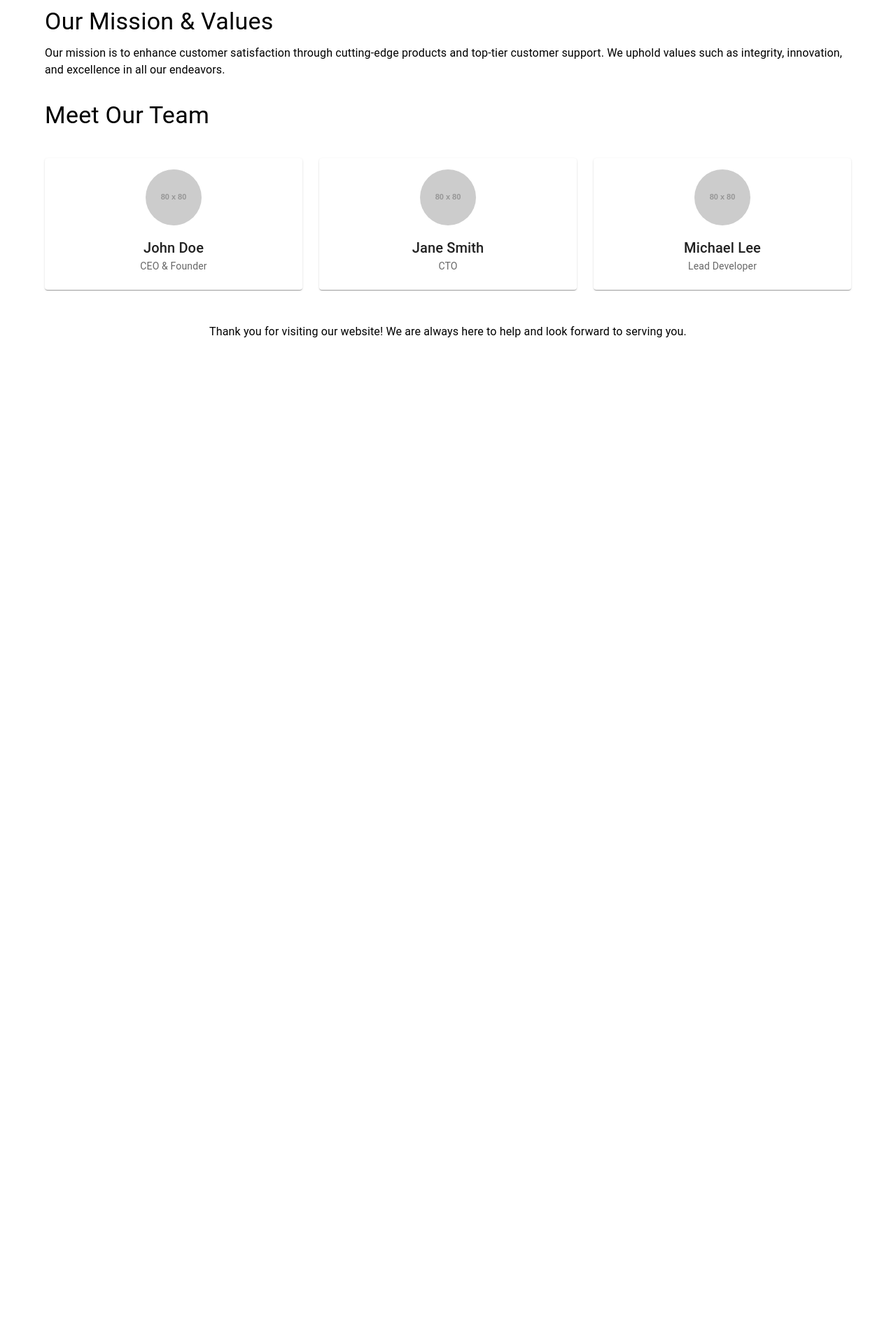
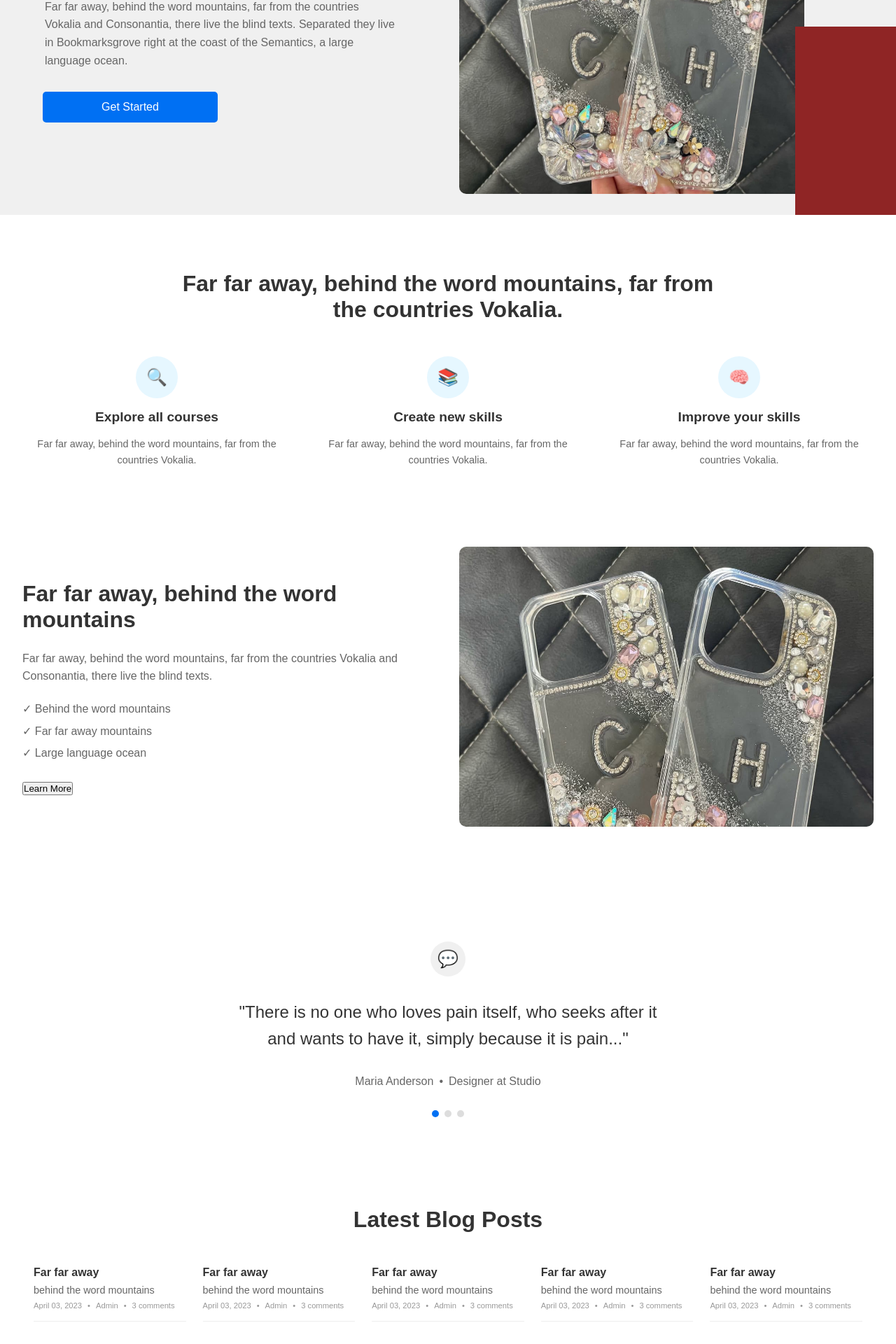
Before and after one commit to jensilathiya10/mern-project, a React (Create React App) app in the folder react-rev/reduxapp/: page /about in a window 1280 px wide. Shown: the part 293-2213 px from the top of the page at 70% size. Before the commit the page ends 811 px from the top, so only its background shows below. Built offline with nearby package versions, Linux system fonts and the light colour scheme.

Commit message:
error solve

```diff
--- a/react-rev/reduxapp/src/About.css
+++ b/react-rev/reduxapp/src/About.css
@@ -1,26 +1,358 @@
 /* About.css */
 .about-container {
-    max-width: 800px;
-    margin: 50px auto;
-    padding: 20px;
-    text-align: center;
-    background: #fff;
-    border-radius: 10px;
-    box-shadow: 2px 2px 10px rgba(0, 0, 0, 0.1);
+  margin: 0 auto;
+  font-family: 'Inter', sans-serif;
+  color: #333;
+
+
+}
+
+/* Hero Section */
+.hero-section {
+  display: flex;
+  justify-content: space-between;
+  align-items: center;
+  margin-bottom: 5rem;
+  gap: 2rem;
+}
+
+.hero-text {
+  flex: 1;
+}
+
+.hero-text h1 {
+  font-size: 2.5rem;
+  font-weight: 700;
+  padding-right: 3.5rem;
+    padding-left: 4rem;
+  margin-bottom: 1.5rem;
+  color: #1a1a1a;
+}
+
+.hero-text p {
+  font-size: 1rem;
+  line-height: 1.6;
+  padding-right: 3.5rem;
+    padding-left: 4rem;
+  margin-bottom: 2rem;
+  color: #666;
+}
+
+.hero-image {
+  flex: 1;
+  position: relative;
+}
+
+.hero-image img {
+  width: 79%;
+  border-radius: 10px;
+  object-fit: cover;
+  height: 543px;
+}
+.testimonial-container1{
+  background-color: #8f2525;
+  width: 30rem;
+  height: 20rem;
+  position: absolute;
+  top : 19rem;
+  left: 30rem;
+
+}
+.testimonial-box {
+  position: absolute;
+  bottom: -20px;
+  right: -20px;
+  background-color: #fff;
+  padding: 0rem 2rem;
+    box-shadow: 0 5px 15px rgba(0, 0, 0, 0.1);
+  border-radius: 10px;
+  width: 80%;
+}
+
+.testimonial-box p {
+  font-size: 0.9rem;
+  line-height: 1.6;
+  font-style: italic;
+  margin-bottom: 1rem;
+}
+
+.testimonial-author {
+  font-weight: 700;
+  margin-bottom: 0.3rem !important;
+}
+
+.testimonial-role {
+  color: #666;
+  font-size: 0.8rem !important;
+}
+
+/* Features Section */
+.features-section {
+  margin-bottom: 5rem;
+  padding: 0rem 2rem;
+}
+
+.features-section h2 {
+  font-size: 2rem;
+  text-align: center;
+  margin-bottom: 3rem;
+  max-width: 800px;
+  margin-left: auto;
+  margin-right: auto;
+}
+
+.features-grid {
+  display: grid;
+  grid-template-columns: repeat(3, 1fr);
+  gap: 2rem;
+}
+
+.feature-card {
+  text-align: center;
+}
+
+.feature-icon {
+  width: 60px;
+  height: 60px;
+  border-radius: 50%;
+  display: flex;
+  align-items: center;
+  justify-content: center;
+  margin: 0 auto 1rem;
+  font-size: 1.5rem;
+}
+
+.feature-icon.blue {
+  background-color: #e6f7ff;
+  color: #0070f3;
+}
+
+.feature-card h3 {
+  font-size: 1.2rem;
+  margin-bottom: 1rem;
+}
+
+.feature-card p {
+  color: #666;
+  font-size: 0.9rem;
+  line-height: 1.6;
+}
+
+/* Content Section */
+.content-section {
+  display: flex;
+  padding: 2rem;
+  justify-content: space-between;
+  align-items: center;
+  margin-bottom: 5rem;
+  gap: 2rem;
+}
+
+.content-text {
+  flex: 1;
+}
+
+.content-text h2 {
+  font-size: 2rem;
+  margin-bottom: 1.5rem;
+}
+
+.content-text p {
+  color: #666;
+  line-height: 1.6;
+  margin-bottom: 1.5rem;
+}
+
+.content-text ul {
+  list-style: none;
+  padding: 0;
+  margin-bottom: 2rem;
+}
+
+.content-text li {
+  margin-bottom: 0.8rem;
+  color: #666;
+}
+
+.content-image {
+  flex: 1;
+}
+
+.content-image img {
+  width: 100%;
+  border-radius: 10px;
+  object-fit: cover;
+  height: 400px;
+}
+
+/* Testimonial Section */
+.testimonial-section {
+  margin-bottom: 5rem;
+  text-align: center;
+}
+
+.testimonial-container {
+  max-width: 700px;
+  margin: 0 auto;
+  padding: 3rem 2rem;
+}
+
+.testimonial-icon {
+  width: 50px;
+  height: 50px;
+  background-color: #f0f0f0;
+  border-radius: 50%;
+  display: flex;
+  align-items: center;
+  justify-content: center;
+  margin: 0 auto 2rem;
+  font-size: 1.5rem;
+}
+
+.quote {
+  font-size: 1.5rem;
+  line-height: 1.6;
+  margin-bottom: 2rem;
+  font-weight: 300;
+}
+
+.testimonial-footer {
+  margin-bottom: 2rem;
+  color: #666;
+}
+
+.separator {
+  margin: 0 0.5rem;
+}
+
+.testimonial-pagination {
+  display: flex;
+  justify-content: center;
+  gap: 0.5rem;
+}
+
+.dot {
+  width: 10px;
+  height: 10px;
+  border-radius: 50%;
+  background-color: #ddd;
+}
+
+.dot.active {
+  background-color: #0070f3;
+}
+
+/* Blog Section */
+.blog-section {
+  margin-bottom: 2rem;
+  padding: 0rem 3rem;
+
+}
+
+.blog-section h2 {
+  font-size: 2rem;
+  text-align: center;
+  margin-bottom: 3rem;
+}
+
+.blog-grid {
+  display: grid;
+  grid-template-columns: repeat(5, 1fr);
+  gap: 1.5rem;
+}
+
+.blog-card {
+  border-bottom: 1px solid #eee;
+  padding-bottom: 1rem;
+}
+
+.blog-info h3 {
+  font-size: 1rem;
+  margin-bottom: 0.5rem;
+}
+
+.blog-subtitle {
+  color: #666;
+  font-size: 0.9rem;
+  margin-bottom: 0.5rem;
+}
+
+.blog-excerpt {
+  display: none;
+}
+
+.blog-meta {
+  font-size: 0.7rem;
+  color: #999;
+}
+
+/* Buttons */
+.button {
+  background-color: #0070f3;
+  color: white;
+  width: 250px;
+  position: absolute;
+  left: 61px;
+  border: none;
+  padding: 0.8rem 1.5rem;
+  font-size: 1rem;
+  border-radius: 5px;
+  cursor: pointer;
+  font-weight: 500;
+  transition: background-color 0.3s;
+}
+
+.primary-button:hover {
+  background-color: #0060df;
+}
+
+/* Responsive */
+@media (max-width: 992px) {
+  .hero-section,
+  .content-section {
+    flex-direction: column;
   }
 
-  h1 {
-    font-size: 2rem;
-    color: #2c3e50;
+  .features-grid {
+    grid-template-columns: repeat(2, 1fr);
   }
 
-  h2 {
-    font-size: 1.5rem;
-    margin-top: 20px;
+  .blog-grid {
+    grid-template-columns: repeat(3, 1fr);
   }
 
-  p {
-    font-size: 1rem;
-    color: #555;
-    line-height: 1.6;
+  .testimonial-box {
+    position: relative;
+    bottom: 0;
+    right: 0;
+    width: 100%;
+    margin-top: -50px;
   }
+}
+
+@media (max-width: 768px) {
+  .features-grid {
+    grid-template-columns: 1fr;
+  }
+
+  .blog-grid {
+    grid-template-columns: repeat(2, 1fr);
+  }
+}
+
+@media (max-width: 576px) {
+  .blog-grid {
+    grid-template-columns: 1fr;
+  }
+
+  .hero-text h1,
+  .content-text h2,
+  .features-section h2,
+  .blog-section h2 {
+    font-size: 1.8rem;
+  }
+
+  .quote {
+    font-size: 1.2rem;
+  }
+}
--- a/react-rev/reduxapp/src/About.js
+++ b/react-rev/reduxapp/src/About.js
@@ -1,89 +1,167 @@
-import React from "react";
+import React from 'react';
 import { Container, Typography, Box, Grid, Card, CardContent, Avatar } from "@mui/material";
+import './About.css';
+import modelPink from './images/5.jpg';
 
 const About = () => {
+  const blogPosts = [
+    {
+      id: 1,
+      title: "Far far away",
+      subtitle: "behind the word mountains",
+      excerpt: "Far far away, behind the word mountains...",
+      date: "April 03, 2023",
+      author: "Admin",
+      comments: 3
+    },
+    {
+      id: 2,
+      title: "Far far away",
+      subtitle: "behind the word mountains",
+      excerpt: "Far far away, behind the word mountains...",
+      date: "April 03, 2023",
+      author: "Admin",
+      comments: 3
+    },
+    {
+      id: 3,
+      title: "Far far away",
+      subtitle: "behind the word mountains",
+      excerpt: "Far far away, behind the word mountains...",
+      date: "April 03, 2023",
+      author: "Admin",
+      comments: 3
+    },
+    {
+      id: 4,
+      title: "Far far away",
+      subtitle: "behind the word mountains",
+      excerpt: "Far far away, behind the word mountains...",
+      date: "April 03, 2023",
+      author: "Admin",
+      comments: 3
+    },
+    {
+      id: 5,
+      title: "Far far away",
+      subtitle: "behind the word mountains",
+      excerpt: "Far far away, behind the word mountains...",
+      date: "April 03, 2023",
+      author: "Admin",
+      comments: 3
+    }
+  ];
+
   return (
-    <Container>
-      {/* Main Heading */}
-      <Box sx={{ mt: 4, textAlign: "center" }}>
-        <Typography variant="h3" gutterBottom>
-          About Us
-        </Typography>
-        <Typography variant="h6" color="textSecondary">
-          Delivering Excellence, Innovation, and Quality hello theree
-        </Typography>
-      </Box>
+    <div className="about-container">
+      {/* Hero section */}
+      <section className="hero-section">
+        <div className="hero-text">
+          <h1>Create, Code, and Published.</h1>
+          <p>Far far away, behind the word mountains, far from the countries Vokalia and Consonantia, there live the blind texts. Separated they live in Bookmarksgrove right at the coast of the Semantics, a large language ocean.</p>
+          <button className="button">Get Started</button>
+        </div>
+        <div className="hero-image">
+          <img src= {modelPink} alt="Woman in black with orange fabric" />
+          <div className="testimonial-container1">
+            <div className="testimonial">
+            </div>
+                </div>
 
-      {/* Company Overview */}
-      <Box sx={{ mt: 4 }}>
-        <Typography variant="h4" gutterBottom>
-          Who We Are
-        </Typography>
-        <Typography variant="body1">
-          Welcome to My Website! We are a company dedicated to providing high-quality products and exceptional services to our customers.
-          With years of experience, we strive to bring innovative solutions that make a difference.
-        </Typography>
-      </Box>
+        </div>
+      </section>
 
-      {/* Our Mission & Values */}
-      <Box sx={{ mt: 4 }}>
-        <Typography variant="h4" gutterBottom>
-          Our Mission & Values
-        </Typography>
-        <Typography variant="body1">
-          Our mission is to enhance customer satisfaction through cutting-edge products and top-tier customer support.
-          We uphold values such as integrity, innovation, and excellence in all our endeavors.
-        </Typography>
-      </Box>
+      {/* Features section */}
+      <section className="features-section">
+        <h2>Far far away, behind the word mountains, far from the countries Vokalia.</h2>
 
-      {/* Meet the Team */}
-      <Box sx={{ mt: 4 }}>
-        <Typography variant="h4" gutterBottom>
-          Meet Our Team
-        </Typography>
-        <Grid container spacing={3} sx={{ mt: 2 }}>
-          {/* Team Member 1 */}
-          <Grid item xs={12} sm={6} md={4}>
-            <Card>
-              <CardContent sx={{ textAlign: "center" }}>
-                <Avatar sx={{ width: 80, height: 80, margin: "auto" }} src="https://via.placeholder.com/80" />
-                <Typography variant="h6" sx={{ mt: 2 }}>John Doe</Typography>
-                <Typography variant="body2" color="textSecondary">CEO & Founder</Typography>
-              </CardContent>
-            </Card>
-          </Grid>
+        <div className="features-grid">
+          <div className="feature-card">
+            <div className="feature-icon blue">
+              <span>🔍</span>
+            </div>
+            <h3>Explore all courses</h3>
+            <p>Far far away, behind the word mountains, far from the countries Vokalia.</p>
+          </div>
 
-          {/* Team Member 2 */}
-          <Grid item xs={12} sm={6} md={4}>
-            <Card>
-              <CardContent sx={{ textAlign: "center" }}>
-                <Avatar sx={{ width: 80, height: 80, margin: "auto" }} src="https://via.placeholder.com/80" />
-                <Typography variant="h6" sx={{ mt: 2 }}>Jane Smith</Typography>
-                <Typography variant="body2" color="textSecondary">CTO</Typography>
-              </CardContent>
-            </Card>
-          </Grid>
+          <div className="feature-card">
+            <div className="feature-icon blue">
+              <span>📚</span>
+            </div>
+            <h3>Create new skills</h3>
+            <p>Far far away, behind the word mountains, far from the countries Vokalia.</p>
+          </div>
 
-          {/* Team Member 3 */}
-          <Grid item xs={12} sm={6} md={4}>
-            <Card>
-              <CardContent sx={{ textAlign: "center" }}>
-                <Avatar sx={{ width: 80, height: 80, margin: "auto" }} src="https://via.placeholder.com/80" />
-                <Typography variant="h6" sx={{ mt: 2 }}>Michael Lee</Typography>
-                <Typography variant="body2" color="textSecondary">Lead Developer</Typography>
-              </CardContent>
-            </Card>
-          </Grid>
-        </Grid>
-      </Box>
+          <div className="feature-card">
+            <div className="feature-icon blue">
+              <span>🧠</span>
+            </div>
+            <h3>Improve your skills</h3>
+            <p>Far far away, behind the word mountains, far from the countries Vokalia.</p>
+          </div>
+        </div>
+      </section>
 
-      {/* Footer Message */}
-      <Box sx={{ mt: 6, textAlign: "center", paddingBottom: 4 }}>
-        <Typography variant="body1">
-          Thank you for visiting our website! We are always here to help and look forward to serving you.
-        </Typography>
-      </Box>
-    </Container>
+      {/* Content section with image */}
+      <section className="content-section">
+        <div className="content-text">
+          <h2>Far far away, behind the word mountains</h2>
+          <p>Far far away, behind the word mountains, far from the countries Vokalia and Consonantia, there live the blind texts.</p>
+          <ul>
+            <li>✓ Behind the word mountains</li>
+            <li>✓ Far far away mountains</li>
+            <li>✓ Large language ocean</li>
+          </ul>
+          <button className="primary-button">Learn More</button>
+        </div>
+        <div className="content-image">
+          <img src= {modelPink} alt="Woman with camera" />
+        </div>
+      </section>
+
+      {/* Testimonial section */}
+      <section className="testimonial-section">
+        <div className="testimonial-container">
+          <div className="testimonial-icon">
+            <span>💬</span>
+          </div>
+          <p className="quote">"There is no one who loves pain itself, who seeks after it and wants to have it, simply because it is pain..."</p>
+          <div className="testimonial-footer">
+            <span>Maria Anderson</span>
+            <span className="separator">•</span>
+            <span>Designer at Studio</span>
+          </div>
+          <div className="testimonial-pagination">
+            <span className="dot active"></span>
+            <span className="dot"></span>
+            <span className="dot"></span>
+          </div>
+        </div>
+      </section>
+
+      {/* Blog section */}
+      <section className="blog-section">
+        <h2>Latest Blog Posts</h2>
+        <div className="blog-grid">
+          {blogPosts.map(post => (
+            <div key={post.id} className="blog-card">
+              <div className="blog-info">
+                <h3>{post.title}</h3>
+                <p className="blog-subtitle">{post.subtitle}</p>
+                <p className="blog-excerpt">{post.excerpt}</p>
+                <div className="blog-meta">
+                  <span>{post.date}</span>
+                  <span className="separator">•</span>
+                  <span>{post.author}</span>
+                  <span className="separator">•</span>
+                  <span>{post.comments} comments</span>
+                </div>
+              </div>
+            </div>
+          ))}
+        </div>
+      </section>
+    </div>
   );
 };
 
```
